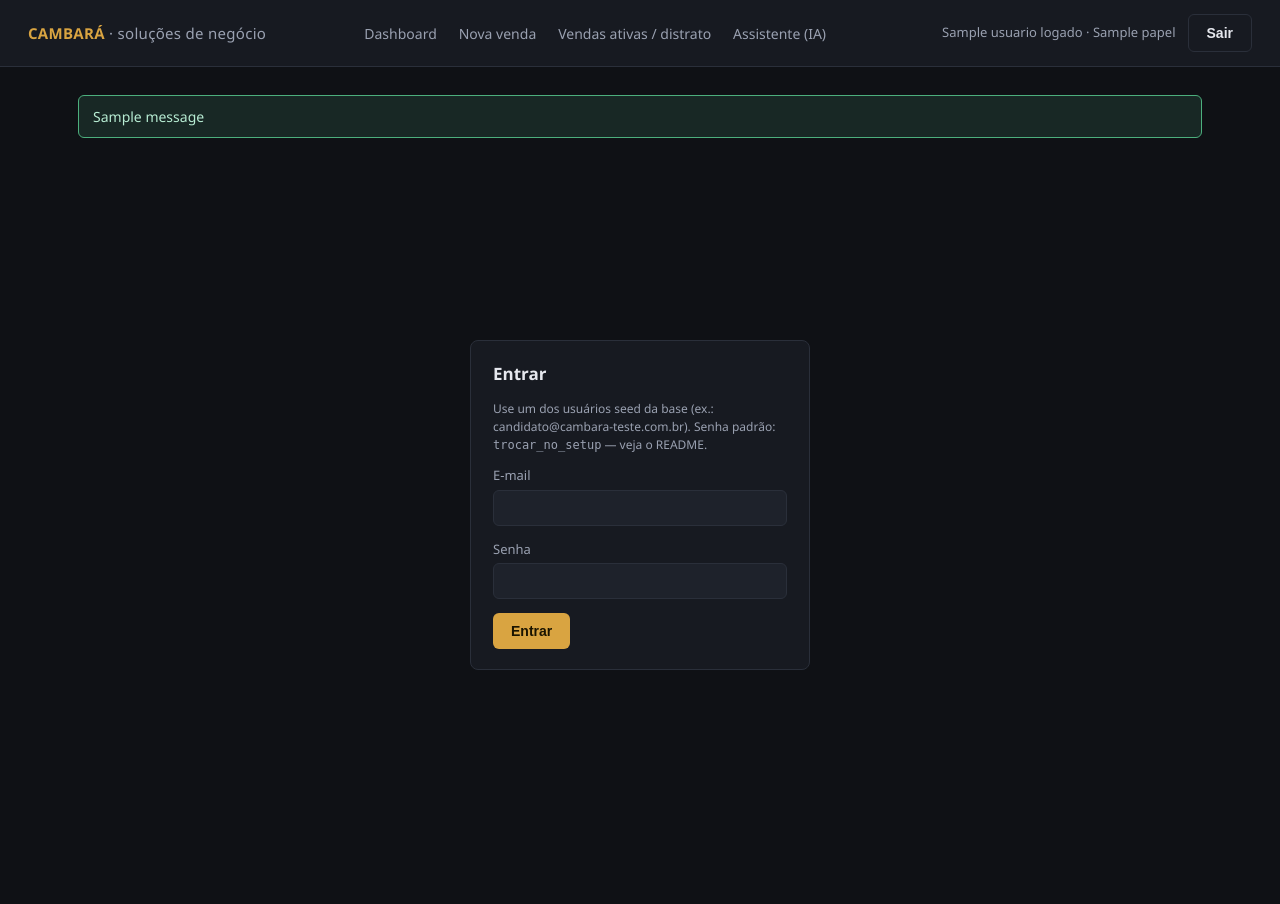
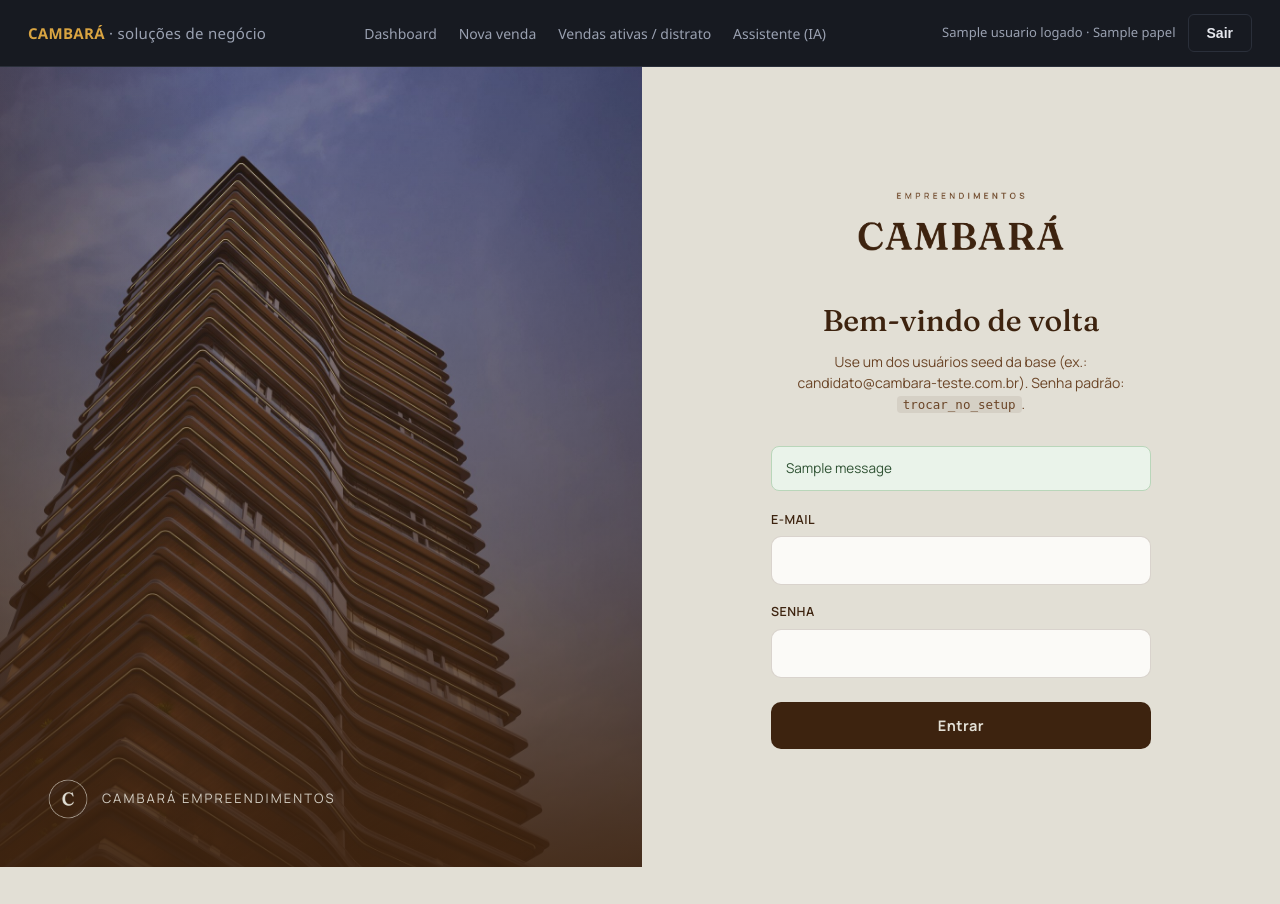
Before and after one commit to gustavobalbi/realestate-ops-dashboard, a Django app: template negocio/templates/negocio/login.html in a window 1280 px wide. After the commit the page ends 867 px from the top, so only its background shows below. Run offline with Django 5.2, Linux system fonts and the light colour scheme; the template is opened without the code that fills it: most values are stand-ins (such as "Sample title", 1, 10 or a date in 2020); one stand-in notice (Sample message) is shown; form fields are guessed from the names that the template uses; parts of the project's set-up code (start-up, migrations or seed data) failed here and were passed over.

Commit message:
Redesenha a tela de login com identidade visual da Cambara
Layout split-screen: foto de predio com vinheta marrom a esquerda
(watermark com o monograma da marca), painel solido a direita com o
formulario de login. Paleta #3D230F / #E2DFD5, tipografia Fraunces
(titulos) + Manrope (corpo/inputs) via Google Fonts.

base.html ganha os blocks extra_head/body_class/page para permitir que
login.html assuma um layout full-bleed proprio sem afetar as demais
telas (que continuam usando o wrapper .container padrao).

Logo e monograma sao gerados originalmente para a Cambara (fabricante
ficticio do teste) via PIL com as fontes da marca, e nao usam a
identidade de nenhuma empresa real.

```diff
--- a/negocio/templates/negocio/base.html
+++ b/negocio/templates/negocio/base.html
@@ -5,8 +5,9 @@
   <meta name="viewport" content="width=device-width, initial-scale=1">
   <title>{% block title %}Cambará{% endblock %} · Cambará Empreendimentos</title>
   <link rel="stylesheet" href="{% static 'css/style.css' %}">
+  {% block extra_head %}{% endblock %}
 </head>
-<body>
+<body class="{% block body_class %}{% endblock %}">
   {% if usuario_logado %}
   <div class="topbar">
     <div class="brand">CAMBARÁ <span>· soluções de negócio</span></div>
@@ -26,6 +27,7 @@
   </div>
   {% endif %}
 
+  {% block page %}
   <div class="container">
     {% if messages %}
     <ul class="messages">
@@ -36,5 +38,6 @@
     {% endif %}
     {% block content %}{% endblock %}
   </div>
+  {% endblock %}
 </body>
 </html>
--- a/negocio/templates/negocio/login.html
+++ b/negocio/templates/negocio/login.html
@@ -1,23 +1,199 @@
 {% extends "negocio/base.html" %}
+{% load static %}
 {% block title %}Entrar{% endblock %}
-{% block content %}
-<div class="login-wrap">
-  <div class="login-box panel">
-    <h2>Entrar</h2>
-    <p class="helptext">Use um dos usuários seed da base (ex.: candidato@cambara-teste.com.br).
-    Senha padrão: <code>trocar_no_setup</code> — veja o README.</p>
+{% block body_class %}auth-body{% endblock %}
+
+{% block extra_head %}
+<link rel="preconnect" href="https://fonts.googleapis.com">
+<link rel="preconnect" href="https://fonts.gstatic.com" crossorigin>
+<link href="https://fonts.googleapis.com/css2?family=Fraunces:opsz,wght@9..144,400;9..144,500;9..144,600&family=Manrope:wght@400;500;600;700&display=swap" rel="stylesheet">
+<style>
+  .auth-shell {
+    display: flex;
+    min-height: 100vh;
+    width: 100%;
+    font-family: var(--font-body);
+  }
+
+  .auth-visual {
+    position: relative;
+    flex: 1.15;
+    min-height: 100vh;
+    background: url("{% static 'img/predio.jpg' %}") center / cover no-repeat;
+  }
+  .auth-visual::after {
+    content: "";
+    position: absolute;
+    inset: 0;
+    background:
+      linear-gradient(180deg, rgba(61, 35, 15, 0.15) 0%, rgba(61, 35, 15, 0.55) 60%, rgba(61, 35, 15, 0.92) 100%),
+      linear-gradient(90deg, rgba(61, 35, 15, 0.35) 0%, rgba(61, 35, 15, 0) 35%, rgba(61, 35, 15, 0) 100%);
+  }
+  .auth-visual-mark {
+    position: absolute;
+    left: 48px;
+    bottom: 48px;
+    z-index: 1;
+    display: flex;
+    align-items: center;
+    gap: 14px;
+  }
+  .auth-visual-mark img { width: 40px; height: auto; display: block; }
+  .auth-visual-mark span {
+    color: var(--brand-secondary);
+    font-family: var(--font-body);
+    font-size: 13px;
+    letter-spacing: 0.16em;
+    text-transform: uppercase;
+    opacity: 0.9;
+  }
+
+  .auth-form-side {
+    flex: 1;
+    min-height: 100vh;
+    background: var(--brand-secondary);
+    display: flex;
+    align-items: center;
+    justify-content: center;
+    padding: 40px;
+  }
+
+  .auth-form-col {
+    width: 100%;
+    max-width: 380px;
+  }
+
+  .auth-logo { display: block; width: 220px; max-width: 70%; height: auto; margin: 0 auto 40px; }
+
+  .auth-heading {
+    font-family: var(--font-display);
+    font-weight: 500;
+    font-size: 30px;
+    color: var(--brand-primary);
+    text-align: center;
+    margin: 0 0 8px;
+  }
+  .auth-subheading {
+    font-family: var(--font-body);
+    font-size: 14px;
+    color: var(--brand-primary-light);
+    text-align: center;
+    margin: 0 0 32px;
+    line-height: 1.5;
+  }
+  .auth-subheading code {
+    background: rgba(61, 35, 15, 0.08);
+    padding: 1px 6px;
+    border-radius: 4px;
+    font-size: 12.5px;
+  }
+
+  .auth-messages { list-style: none; padding: 0; margin: 0 0 20px; }
+  .auth-messages li {
+    font-family: var(--font-body);
+    font-size: 13.5px;
+    padding: 11px 14px;
+    border-radius: 8px;
+    margin-bottom: 8px;
+  }
+  .auth-messages li.error { background: #fbe9e7; color: #8a3324; border: 1px solid #e3b6ab; }
+  .auth-messages li.success { background: #eaf3ea; color: #2f5233; border: 1px solid #b9d6ba; }
+
+  .auth-field { margin-bottom: 18px; }
+  .auth-field label {
+    display: block;
+    font-family: var(--font-body);
+    font-weight: 600;
+    font-size: 12.5px;
+    letter-spacing: 0.04em;
+    text-transform: uppercase;
+    color: var(--brand-primary);
+    margin-bottom: 7px;
+  }
+  .auth-field input[type="email"],
+  .auth-field input[type="password"],
+  .auth-field input[type="text"] {
+    width: 100%;
+    padding: 13px 15px;
+    font-family: var(--font-body);
+    font-size: 15px;
+    color: var(--brand-primary);
+    background: #fbfaf7;
+    border: 1.5px solid rgba(61, 35, 15, 0.18);
+    border-radius: 10px;
+    outline: none;
+    transition: border-color 0.15s ease, box-shadow 0.15s ease;
+  }
+  .auth-field input[type="email"]:focus,
+  .auth-field input[type="password"]:focus,
+  .auth-field input[type="text"]:focus {
+    border-color: var(--brand-primary);
+    box-shadow: 0 0 0 3px rgba(61, 35, 15, 0.12);
+  }
+
+  .auth-submit {
+    width: 100%;
+    padding: 14px;
+    margin-top: 6px;
+    background: var(--brand-primary);
+    color: var(--brand-secondary);
+    border: none;
+    border-radius: 10px;
+    font-family: var(--font-body);
+    font-weight: 700;
+    font-size: 14.5px;
+    letter-spacing: 0.03em;
+    cursor: pointer;
+    transition: filter 0.15s ease;
+  }
+  .auth-submit:hover { filter: brightness(1.12); }
+
+  @media (max-width: 860px) {
+    .auth-shell { flex-direction: column; }
+    .auth-visual { flex: none; min-height: 42vh; }
+    .auth-form-side { min-height: auto; padding: 40px 24px 64px; }
+    .auth-visual-mark { left: 24px; bottom: 24px; }
+  }
+</style>
+{% endblock %}
+
+{% block page %}
+<div class="auth-shell">
+  <div class="auth-visual">
+    <div class="auth-visual-mark">
+      <img src="{% static 'img/cambara-mark.png' %}" alt="">
+      <span>Cambará Empreendimentos</span>
+    </div>
+  </div>
+
+  <div class="auth-form-side">
+    <div class="auth-form-col">
+      <img class="auth-logo" src="{% static 'img/logo-cambara.png' %}" alt="Cambará Empreendimentos">
+      <h1 class="auth-heading">Bem-vindo de volta</h1>
+      <p class="auth-subheading">Use um dos usuários seed da base (ex.: candidato@cambara-teste.com.br).
+      Senha padrão: <code>trocar_no_setup</code>.</p>
+
+      {% if messages %}
+      <ul class="auth-messages">
+        {% for message in messages %}
+        <li class="{{ message.tags }}">{{ message }}</li>
+        {% endfor %}
+      </ul>
+      {% endif %}
+
       <form method="post">
         {% csrf_token %}
-      <div class="field">
-        <label for="id_email">E-mail</label>
+        <div class="auth-field">
+          <label for="{{ form.email.id_for_label }}">E-mail</label>
           {{ form.email }}
         </div>
-      <div class="field">
-        <label for="id_senha">Senha</label>
+        <div class="auth-field">
+          <label for="{{ form.senha.id_for_label }}">Senha</label>
           {{ form.senha }}
         </div>
-      <button type="submit">Entrar</button>
+        <button type="submit" class="auth-submit">Entrar</button>
       </form>
     </div>
   </div>
+</div>
 {% endblock %}
--- a/static/css/style.css
+++ b/static/css/style.css
@@ -10,6 +10,14 @@
   --danger: #e05c5c;
   --success: #4caf7d;
   --radius: 8px;
+
+  /* Identidade Grupo Quadra -- introduzida na tela de login, para uso progressivo no
+     restante da aplicação. */
+  --brand-primary: #3d230f;
+  --brand-primary-light: #6b4527;
+  --brand-secondary: #e2dfd5;
+  --font-display: "Fraunces", "Georgia", serif;
+  --font-body: "Manrope", "Segoe UI", system-ui, sans-serif;
 }
 
 * { box-sizing: border-box; }
```
Also changed, not shown: data_cambara.sqlite3, static/img/cambara-mark.png (added), static/img/logo-cambara.png (added), static/img/predio.jpg (added). Lines whose indentation alone changed are shown as unchanged.
